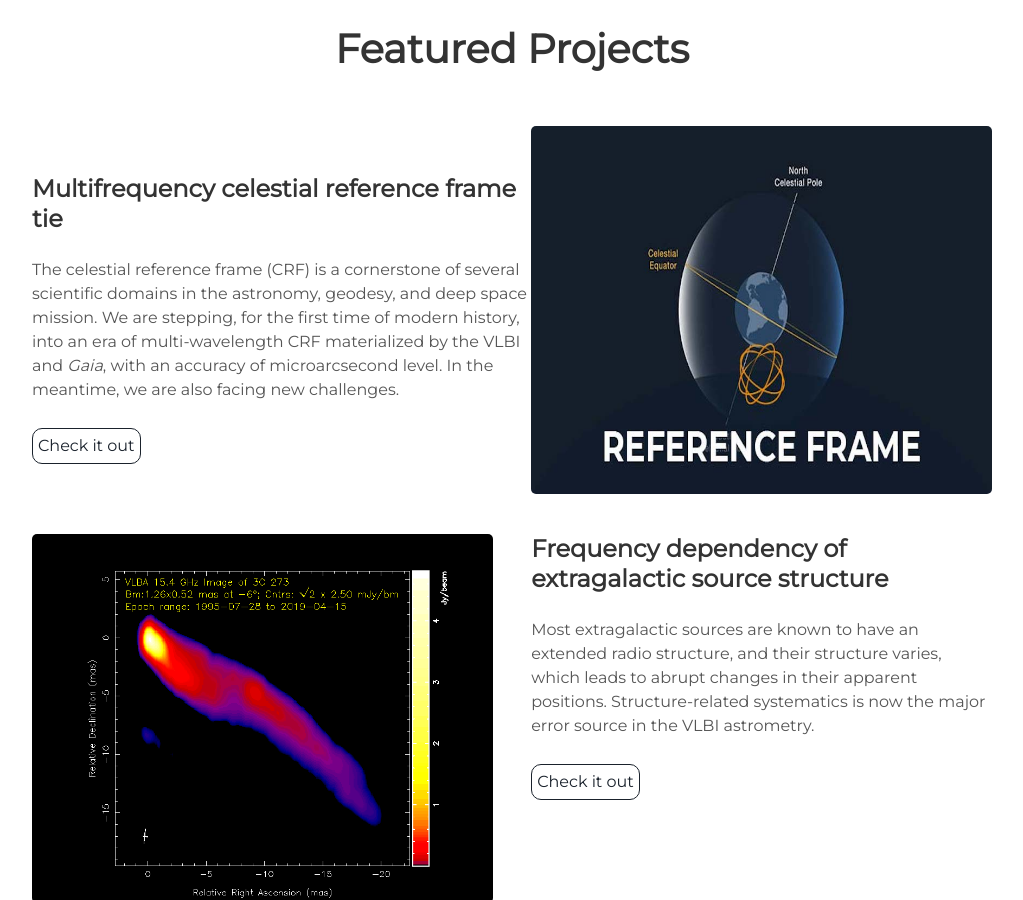
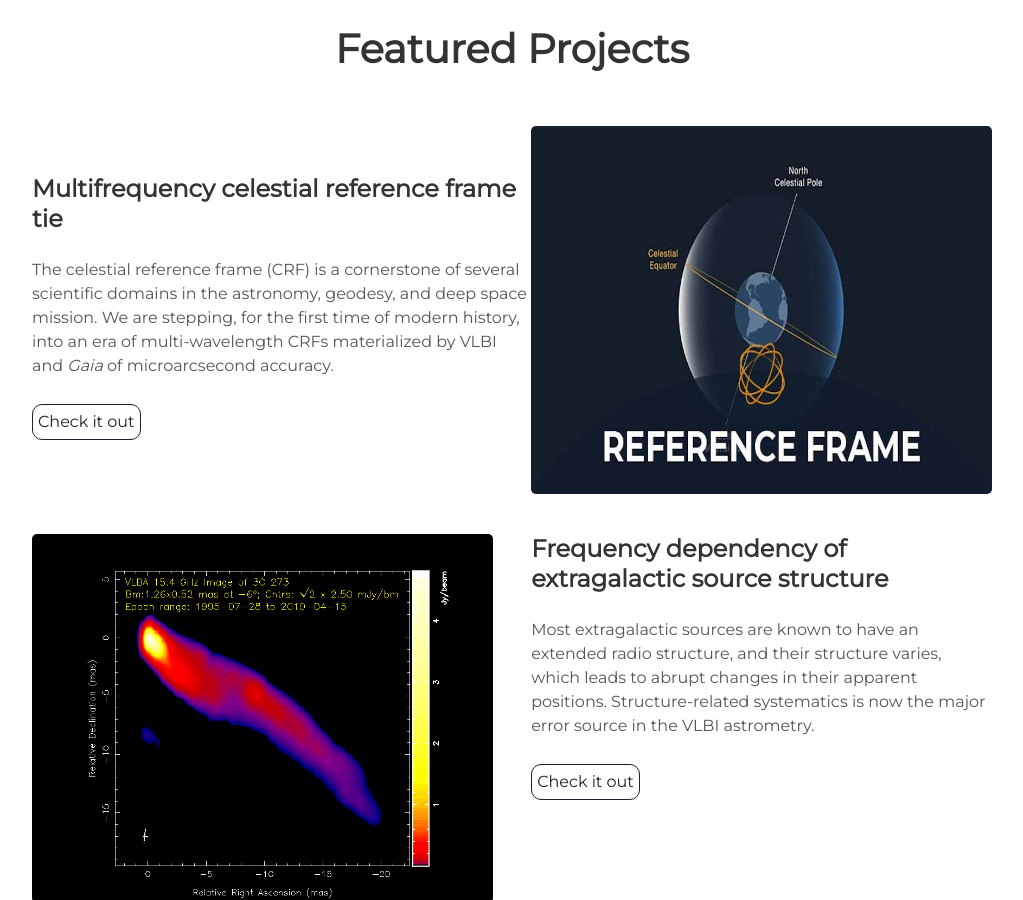
Before and after one commit to Niu-Liu/Niu-Liu.github.io, a Jekyll site: the page built from index.html, in a window 1280 px wide and 900 px high, scrolled down 1549 px. Shown: the whole window, without its empty margins (128-1151 px from the left). Built offline with Jekyll 4.4.1, drawn with Linux system fonts in a browser that asks for light colours; some web fonts are replaced.

Commit message:
Shorten projects

```diff
--- a/_includes/projects.html
+++ b/_includes/projects.html
@@ -14,9 +14,8 @@
     The celestial reference frame (CRF) is a cornerstone of several scientific
     domains in the astronomy, geodesy, and deep space mission.
     We are stepping, for the first time of modern history,
-    into an era of multi-wavelength CRF materialized by
-    the VLBI and <i>Gaia</i>, with an accuracy of microarcsecond level.
-    In the meantime, we are also facing new challenges.
+    into an era of multi-wavelength CRFs materialized by
+    VLBI and <i>Gaia</i> of microarcsecond accuracy.
     </p>
     <a class="project-link" href="{{ "/projects/project-postdoc-2021.html" | prepend: site.baseurl }}">Check it out</a>
   </div>
```
